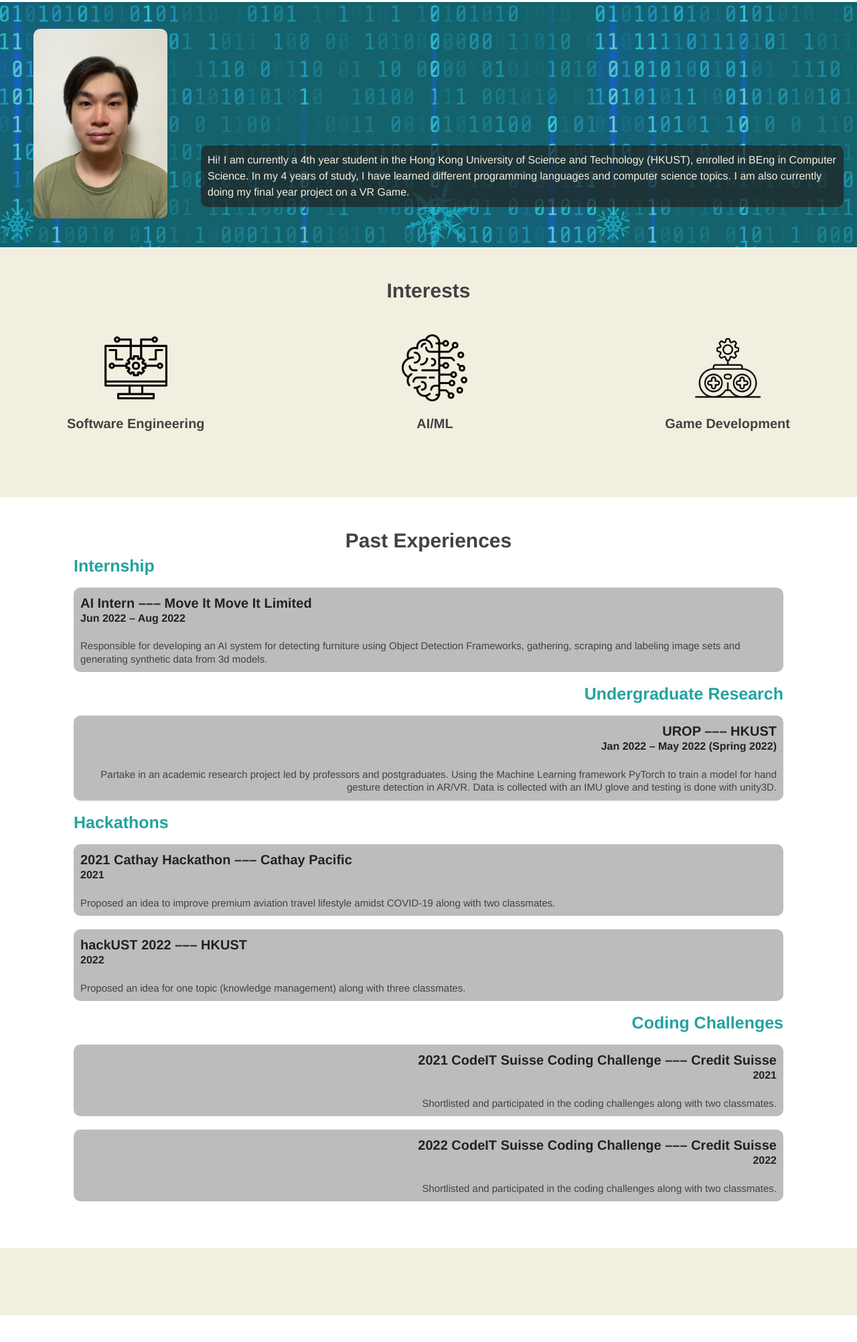
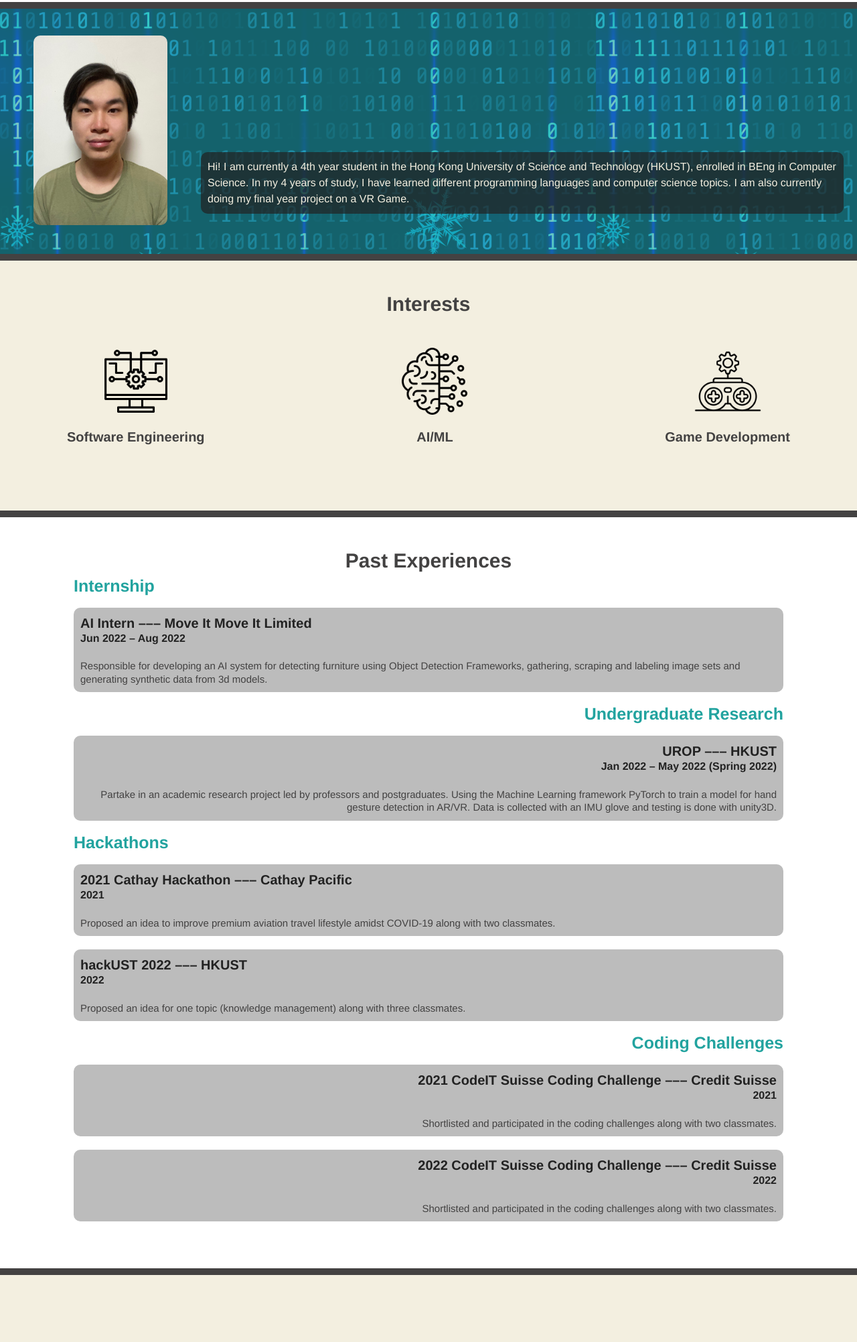
Before and after one commit to borische1322/borische1322.github.io, a plain HTML site: page index.html in a window 1280 px wide. Shown: the part 147-2150 px from the top of the page at 67% size. Before the commit the page ends 2110 px from the top, so only its background shows below. Drawn offline with Linux system fonts and the light colour scheme.

Commit message:
added some borders

```diff
--- a/index.html
+++ b/index.html
@@ -27,6 +27,7 @@
                 </div>
             </div>
             <div>
+              <div class="bg-padding sub-bg-color-grey">
                 <div class="warp-flex sub-bg-color-cyan profile-bg-img profile-padding">
                   <div class='spaces-2'>
                     <img src="assets/getphoto.jpg" alt="" width="200" class="img-rounc-corner">
@@ -38,7 +39,9 @@
                   </div>
                 </div>
               </div>
+            </div>
             <div>
+              <div class="bg-padding-bottom sub-bg-color-grey">
                 <div class="interests-margin sub-bg-color-beige">
                   <h1 class="interests-title sub-text-color-grey">Interests</h1>
                   <div class="warp-flex just-space interests-margin">
@@ -55,6 +58,7 @@
                       <h2 class="interest-text-margin sub-text-color-grey">Game Development</h2>
                     </div>
 
+                  </div>
                 </div>
               </div>
             </div>
@@ -128,7 +132,9 @@
                 </div>
               </div>
             </div>
-            <div id = "footer">
+            <div class="bg-padding-top sub-bg-color-grey">
+              <div id = "footer"></div>
+            </div>
             </div>
         </div>
     </body>
--- a/style.css
+++ b/style.css
@@ -145,7 +145,7 @@ input, select {
   flex-direction: column;
 }
 .height-max {
-  height: 300px;
+  height: 200px;
 }
 .bottom-ele {
   margin-top: auto;
@@ -156,6 +156,17 @@ input, select {
   margin-right: 20px;
 }
 
+.bg-padding {
+  padding-top: 10px;
+  padding-bottom: 10px;
+}
+
+.bg-padding-top {
+  padding-top: 10px;
+}
+.bg-padding-bottom {
+  padding-bottom: 10px;
+}
 .interests-margin {
   padding: 50px;
 }
@@ -265,6 +276,9 @@ a{
 .sub-bg-color-cyan {
   background-color: #22A39F;
 }
+.sub-bg-color-grey {
+  background-color: #434242
+}
 
 #footer {
   bottom: 0;
```
Also changed, not shown: contacts.html (+5 -1 lines), projects.html (+7 -3 lines). Lines whose indentation alone changed are shown as unchanged.
